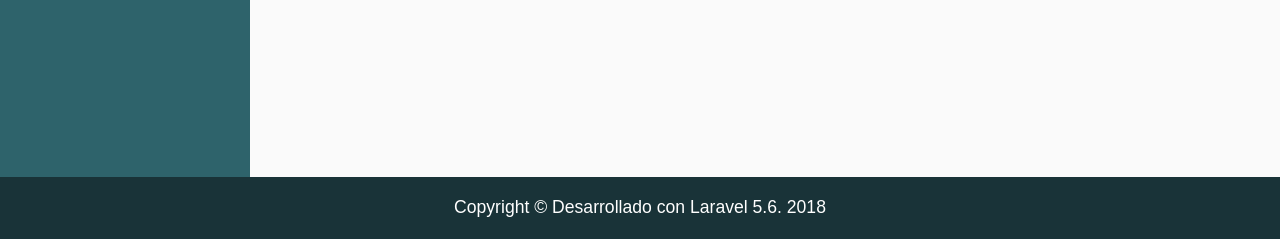
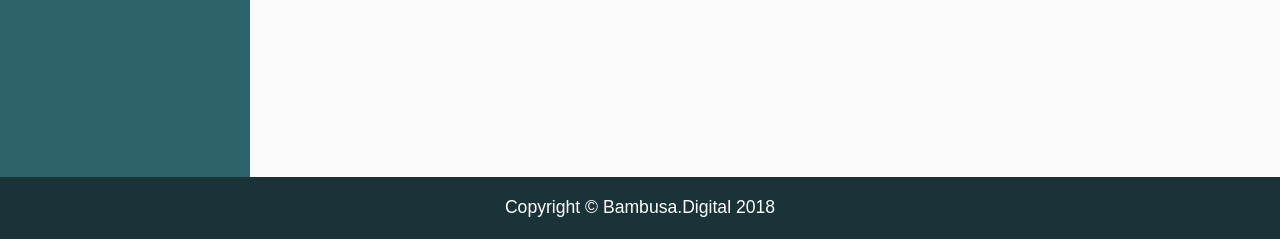
Before and after one commit to alextremo29/bolsa_empleo, a PHP site: page /dashboard_usuario.php in a window 1280 px wide. Shown: the part 623-862 px from the top of the page. Run offline with PHP 8.4, Linux system fonts and the light colour scheme; the visitor is signed in with stand-in values (Sample User, id 1); some libraries are stand-ins or nearby versions.

Commit message:
cambio dashboard

```diff
--- a/dashboard_usuario.php
+++ b/dashboard_usuario.php
@@ -69,7 +69,7 @@
 <!-- Creando un footer para las paginas-->
 <footer class="py-3" style="bottom: 0px; background-color: #193338;">
   <div class="container">
-    <p class="m-0 text-center text-white">Copyright &copy; Desarrollado con Laravel 5.6. 2018</p>
+    <p class="m-0 text-center text-white">Copyright &copy; Bambusa.Digital 2018</p>
   </div>
 </footer>
 
```
